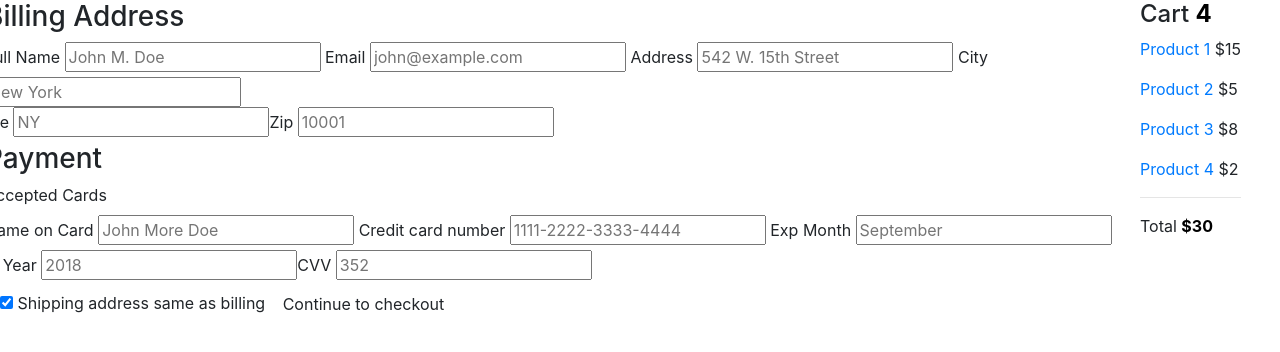
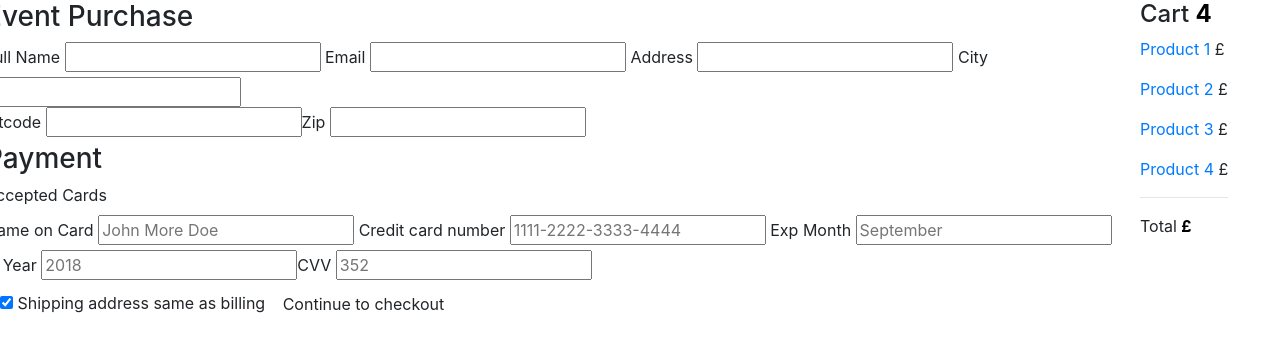
Before and after one commit to ns201standrews/eventomania, a plain HTML site: page src/buy.html in a window 1280 px wide. Drawn offline with nearby package versions, Linux system fonts and the light colour scheme.

Commit message:
buy edits

```diff
--- a/src/buy.html
+++ b/src/buy.html
@@ -19,24 +19,24 @@
 
           <div class="row">
             <div class="col-50">
-              <h3>Billing Address</h3>
+              <h3>Event Purchase</h3>
               <label for="fname"><i class="fa fa-user"></i> Full Name</label>
-              <input type="text" id="fname" name="firstname" placeholder="John M. Doe">
+              <input type="text" id="fname" name="firstname" placeholder="">
               <label for="email"><i class="fa fa-envelope"></i> Email</label>
-              <input type="text" id="email" name="email" placeholder="john@example.com">
+              <input type="text" id="email" name="email" placeholder="">
               <label for="adr"><i class="fa fa-address-card-o"></i> Address</label>
-              <input type="text" id="adr" name="address" placeholder="542 W. 15th Street">
+              <input type="text" id="adr" name="address" placeholder="">
               <label for="city"><i class="fa fa-institution"></i> City</label>
-              <input type="text" id="city" name="city" placeholder="New York">
+              <input type="text" id="city" name="city" placeholder="">
 
               <div class="row">
                 <div class="col-50">
-                  <label for="state">State</label>
-                  <input type="text" id="state" name="state" placeholder="NY">
+                  <label for="Postcode">Postcode</label>
+                  <input type="text" id="state" name="state" placeholder="">
                 </div>
                 <div class="col-50">
                   <label for="zip">Zip</label>
-                  <input type="text" id="zip" name="zip" placeholder="10001">
+                  <input type="text" id="Country" name="Country" placeholder="">
                 </div>
               </div>
             </div>
@@ -86,12 +86,12 @@
             <b>4</b>
           </span>
         </h4>
-        <p><a href="#">Product 1</a> <span class="price">$15</span></p>
-        <p><a href="#">Product 2</a> <span class="price">$5</span></p>
-        <p><a href="#">Product 3</a> <span class="price">$8</span></p>
-        <p><a href="#">Product 4</a> <span class="price">$2</span></p>
+        <p><a href="#">Product 1</a> <span class="price">£</span></p>
+        <p><a href="#">Product 2</a> <span class="price">£</span></p>
+        <p><a href="#">Product 3</a> <span class="price">£</span></p>
+        <p><a href="#">Product 4</a> <span class="price">£</span></p>
         <hr>
-        <p>Total <span class="price" style="color:black"><b>$30</b></span></p>
+        <p>Total <span class="price" style="color:black"><b>£</b></span></p>
       </div>
     </div>
   </div>
```
Also changed, not shown: src/home.html (deleted, +0 -18 lines).
